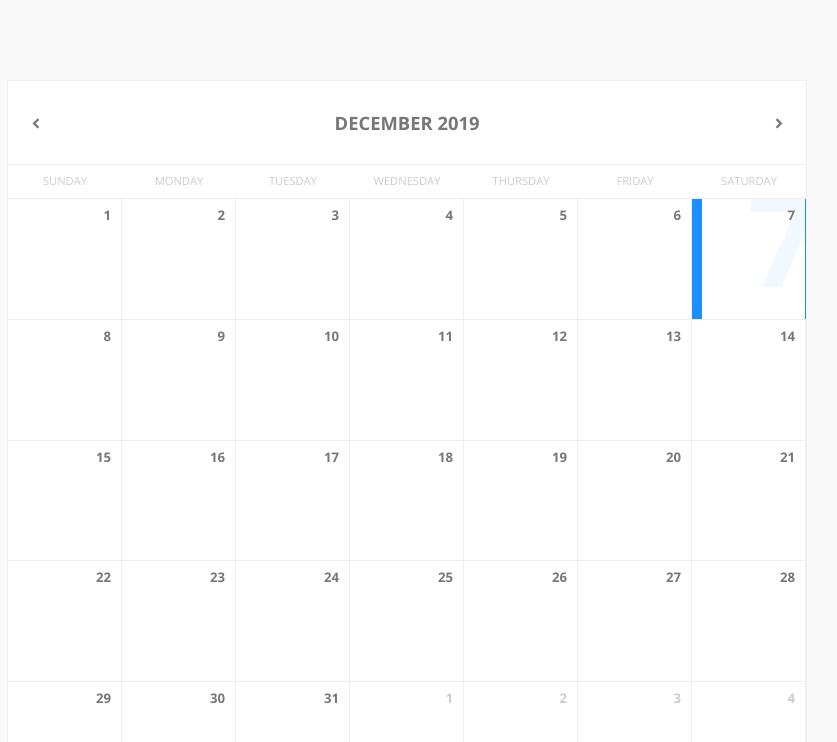
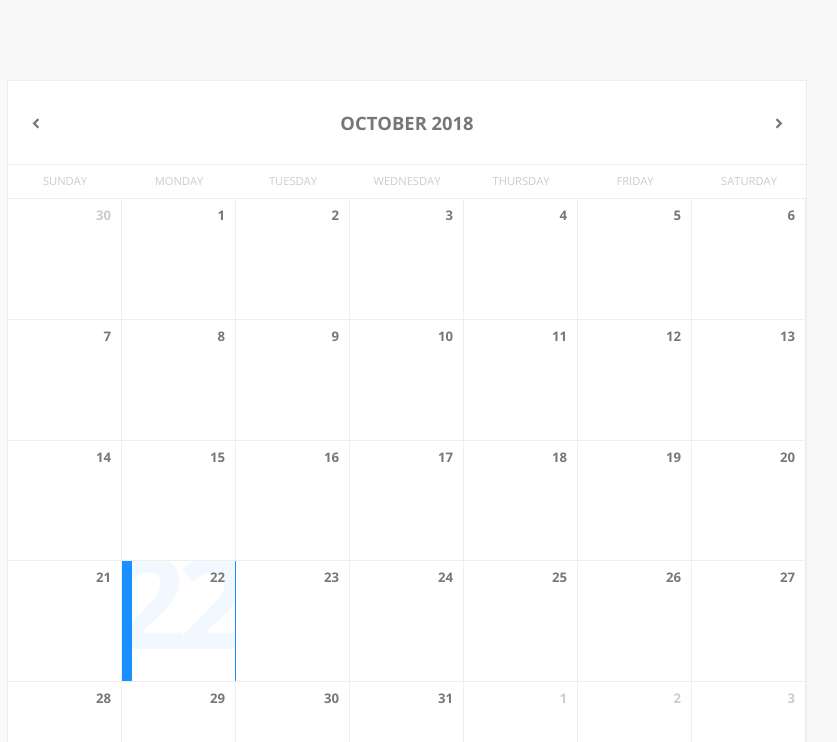
Before and after one commit to Zeeroh0/react-monthly-events-calendar, a React app: page / in a window 1280 px wide. Shown: the top 742 px of the page, without its empty margins (233-1070 px from the left). Built offline with nearby package versions, Linux system fonts and the light colour scheme.

Commit message:
added validation for a valid date being passed into initalSelectedDate prop, finished filtering of event data to only render current month +/- 7 days worth of events

```diff
--- a/example/App.js
+++ b/example/App.js
@@ -36,7 +36,7 @@ class App extends React.Component {
   render() {
     return (
       <div className='calendar-wrapper'>
-        <Calendar events={styledEvents} initialSelectedDate={'12/7/19'}/>
+        <Calendar events={styledEvents} initialSelectedDate={'bad date'}/>
       </div>
     );
   }
--- a/src/components/calendar/index.js
+++ b/src/components/calendar/index.js
@@ -11,9 +11,21 @@ class Calendar extends React.Component {
   };
 
   componentDidMount() {
+    const { initialSelectedDate } = this.props;
+    const isItNotThere = !initialSelectedDate;
+    const newSelectedDate = new Date(initialSelectedDate);
+
+    let dateForState;
+    if (isItNotThere || newSelectedDate == 'Invalid Date') {
+      dateForState = new Date();
+    }
+    else {
+      dateForState = newSelectedDate;
+    };
+
     this.setState({
-      selectedDate: this.props.initialSelectedDate || new Date(),
-      currentMonth: this.props.initialSelectedDate || new Date()
+      selectedDate: dateForState,
+      currentMonth: dateForState
     })
   };
 
@@ -56,7 +68,7 @@ class Calendar extends React.Component {
     return <div className="days row">{days}</div>;
   }
 
-  renderCells = () => {
+  renderCells = (filteredEvents) => {
     const { currentMonth, selectedDate } = this.state;
     const monthStart = dateFns.startOfMonth(currentMonth);    // Gets month's first day
     const monthEnd = dateFns.endOfMonth(monthStart);          // Gets month's last day
@@ -78,7 +90,7 @@ class Calendar extends React.Component {
           : dateFns.isSameDay(day, selectedDate) ? "selected"
           : "";
 
-        const eventComponents = this.props.events.map(
+        const eventComponents = filteredEvents.map(
           (e, i) => dateFns.isEqual(cloneDay, e.date) ?
             <Event
               key={i}
@@ -136,15 +148,12 @@ class Calendar extends React.Component {
   }
 
   render() {
-    const { initialSelectedDate } = this.props
-    const { currentMonth, selectedDate } = this.state
+    const { currentMonth } = this.state
 
     // logic to filter the rendered events to this month only +/- 7 days
     const currentMonthMinus7 = dateFns.subDays(dateFns.startOfMonth(currentMonth), 7);
     const currentMonthPlus7 = dateFns.addDays(dateFns.endOfMonth(currentMonth), 7);
-    console.log('least: ' + currentMonthMinus7)
-    console.log('most: ' + currentMonthPlus7)
-    const filteredEvents = this.props.events;
+    const filteredEvents = this.props.events.filter(event => new Date(event.date) >= currentMonthMinus7 && new Date(event.date) <= currentMonthPlus7);
 
     return (
       <div className="calendar">
```
